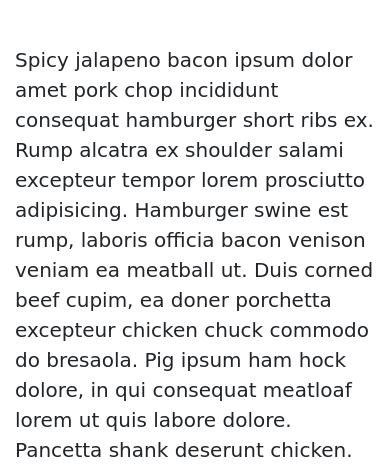
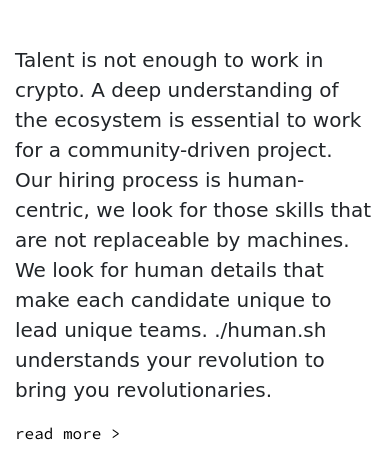
Before and after one commit to monicazng/human, a plain HTML site: page index.html in a window 390 px wide. Shown: the part 584-1054 px from the top of the page. Drawn offline with nearby package versions, Linux system fonts and the light colour scheme; a web font is replaced by a local one.

Commit message:
Update index.html

```diff
--- a/index.html
+++ b/index.html
@@ -65,7 +65,11 @@
         <div class="col col-lg-2"></div>
         <div class="col col-lg-6 col-sm-12 mt-5">
           <p>
-              Spicy jalapeno bacon ipsum dolor amet pork chop incididunt consequat hamburger short ribs ex. Rump alcatra ex shoulder salami excepteur tempor lorem prosciutto adipisicing. Hamburger swine est rump, laboris officia bacon venison veniam ea meatball ut. Duis corned beef cupim, ea doner porchetta excepteur chicken chuck commodo do bresaola. Pig ipsum ham hock dolore, in qui consequat meatloaf lorem ut quis labore dolore. Pancetta shank deserunt chicken. Brisket in pastrami mollit, lorem ground round sed.
+              Talent is not enough to work in crypto. A deep understanding of the ecosystem is essential to work for a community-driven project.
+
+              Our hiring process is human-centric, we look for those skills that are not replaceable by machines. We look for human details that make each candidate unique to lead unique teams.
+
+              ./human.sh understands your revolution to bring you revolutionaries.
           </p>
           <a href="#philosophy" class="link">read more ></a>
         </div>
@@ -143,7 +147,7 @@
         <div class="col col-lg-2"></div>
         <div class="col col-lg-6 col-sm-12 mt-5">
           <p>
-              Spicy jalapeno bacon ipsum dolor amet pork chop incididunt consequat hamburger short ribs ex. Rump alcatra ex shoulder salami excepteur tempor lorem prosciutto adipisicing. Hamburger swine est rump, laboris officia bacon venison veniam ea meatball ut. Duis corned beef cupim, ea doner porchetta excepteur chicken chuck commodo do bresaola. Pig ipsum ham hock dolore, in qui consequat meatloaf lorem ut quis labore dolore. Pancetta shank deserunt chicken. Brisket in pastrami mollit, lorem ground round sed.
+            If you like what you’ve read and your ship is heading to Mars, don’t hesitate to reach us out and tell us about your mission. We’ll take care of your crew.
           </p>
           <a href="mailto:contact@human.sh" class="link">email me ></a>
         </div>
```
